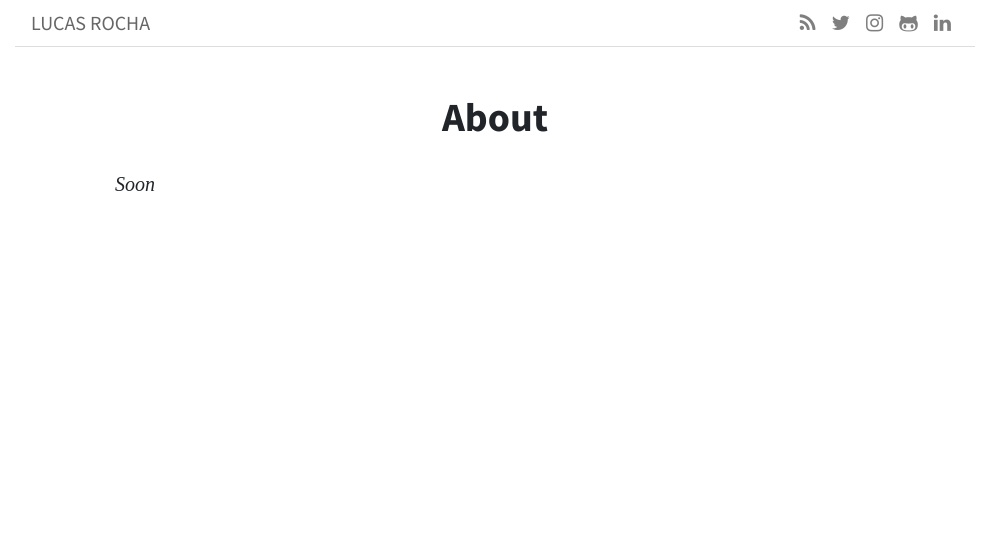
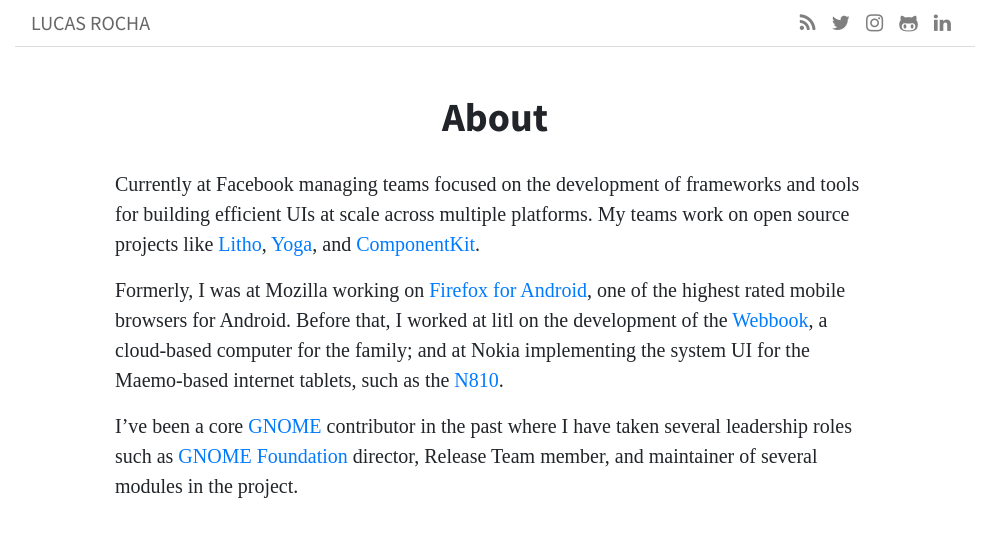
Before and after one commit to lucasr/lucasr.github.io, a Jekyll site: the page built from about.md, in a window 1280 px wide. Shown: the top 537 px of the page, without its empty margins (145-1127 px from the left). Built offline with Jekyll 4.4.1, drawn with Linux system fonts in a browser that asks for light colours; some web fonts are replaced.

Commit message:
Add content to the about page.

```diff
--- a/about.md
+++ b/about.md
@@ -4,4 +4,21 @@
 permalink: /about
 ---
 
-_Soon_
+Currently at Facebook managing teams focused on the development of frameworks
+and tools for building efficient UIs at scale across multiple platforms. My
+teams work on open source projects like [Litho](https://fblitho.com),
+[Yoga](https://facebook.github.io/yoga), and
+[ComponentKit](http://componentkit.org).
+
+Formerly, I was at Mozilla working on [Firefox for
+Android](https://www.mozilla.org/firefox/mobile/), one of the highest rated
+mobile browsers for Android. Before that, I worked at litl on the development
+of the [Webbook](http://litl.com/meet-webbook/overview.htm), a cloud-based
+computer for the family; and at Nokia implementing the system UI for the
+Maemo-based internet tablets, such as the
+[N810](http://en.wikipedia.org/wiki/Nokia_N810).
+
+I’ve been a core [GNOME](https://www.gnome.org) contributor in the past where I
+have taken several leadership roles such as [GNOME
+Foundation](https://www.gnome.org/foundation/) director, Release Team member,
+and maintainer of several modules in the project.
```
